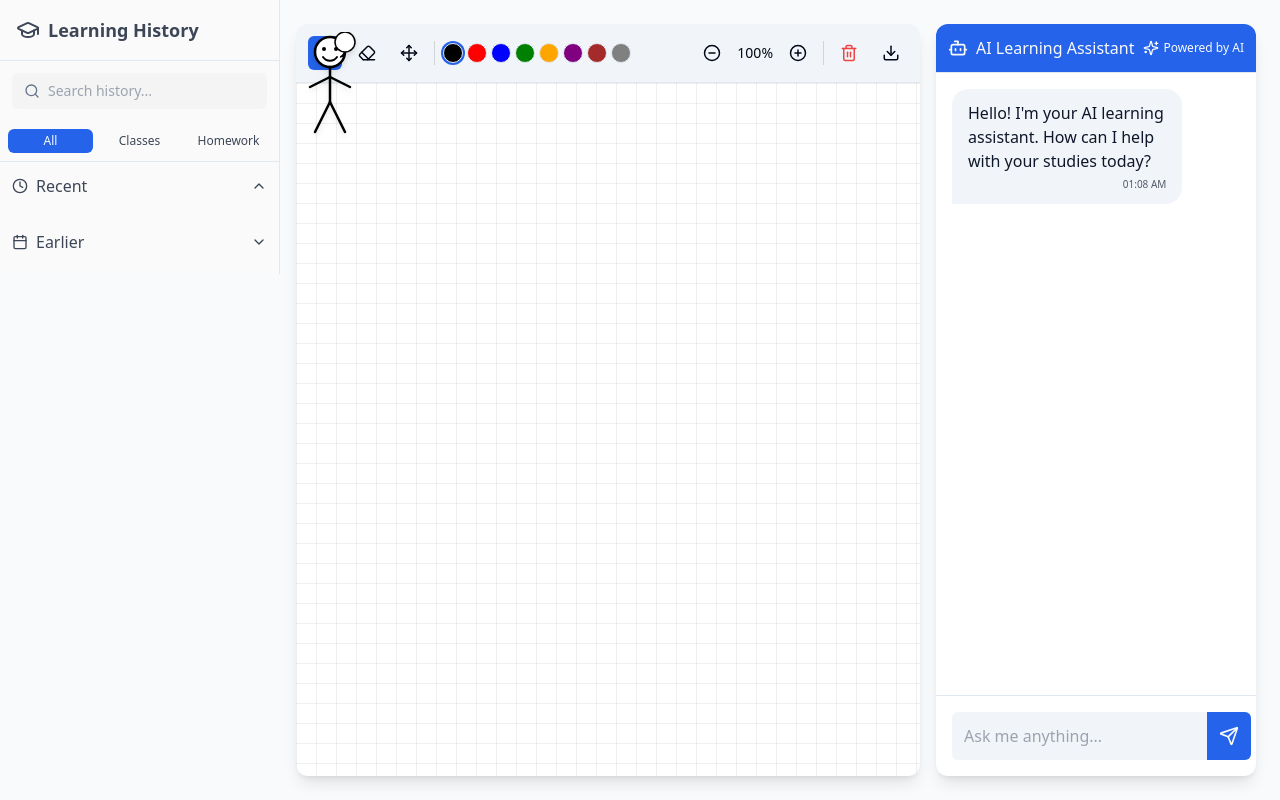
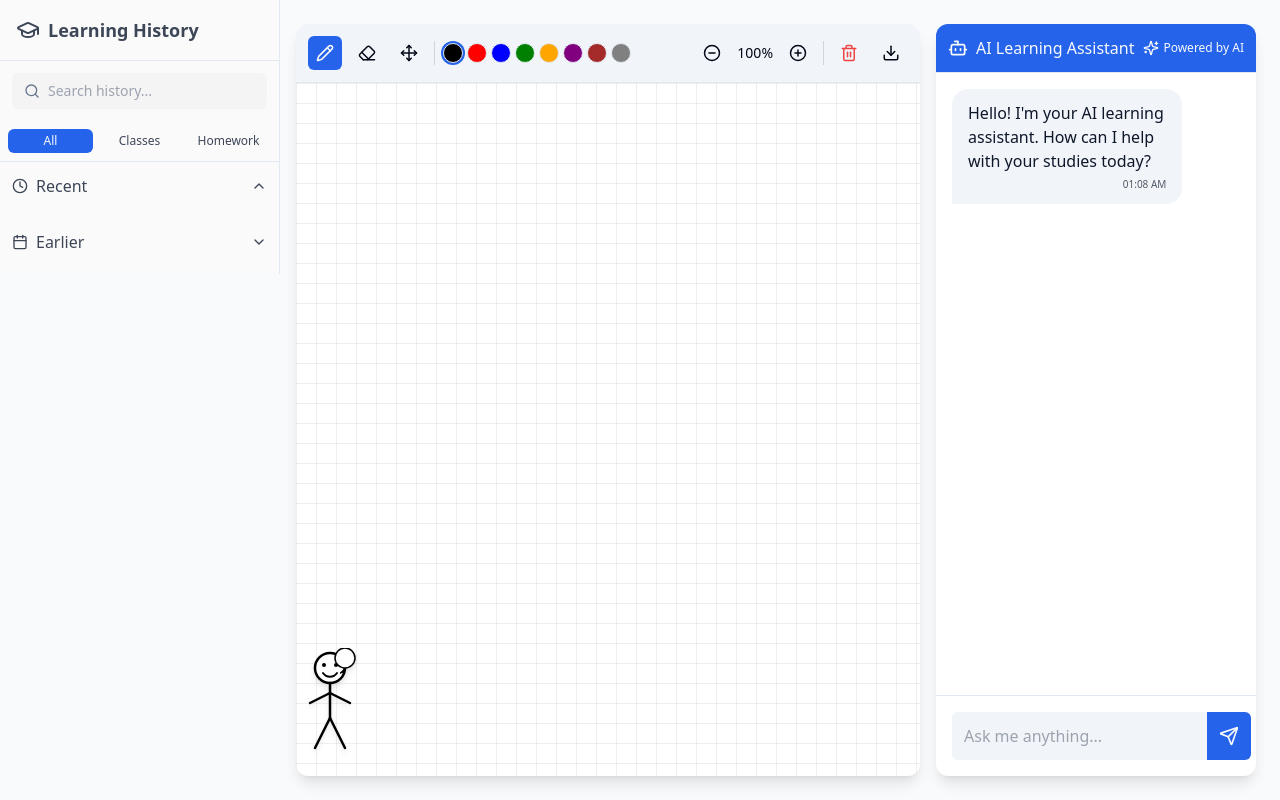
Before and after one commit to HoyeonM/Feynman.ai, a React (Vite) app: page /dashboard in a window 1280 px wide. Built offline with nearby package versions, Linux system fonts and the light colour scheme.

Commit message:
Move stick figure animation
Move the stick figure animation to the bottom left corner.

```diff
--- a/src/pages/Dashboard.tsx
+++ b/src/pages/Dashboard.tsx
@@ -33,8 +33,8 @@ const Dashboard = () => {
 
       {/* Main Content */}
       <div className="flex flex-col lg:flex-row flex-1 w-full overflow-hidden">
-        {/* Stick Figure Animation (only visible on larger screens) */}
-        <div className="hidden lg:flex absolute top-8 left-[290px] z-30">
+        {/* Stick Figure Animation (positioned at bottom left) */}
+        <div className="hidden lg:flex fixed bottom-8 left-[290px] z-30">
           <StickFigureAnimation />
         </div>
 
```
